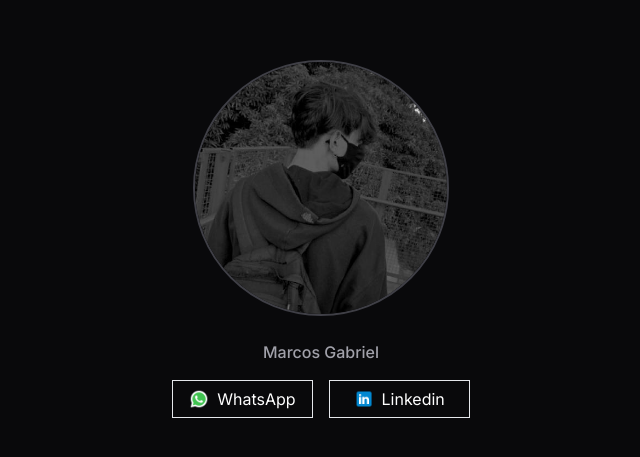
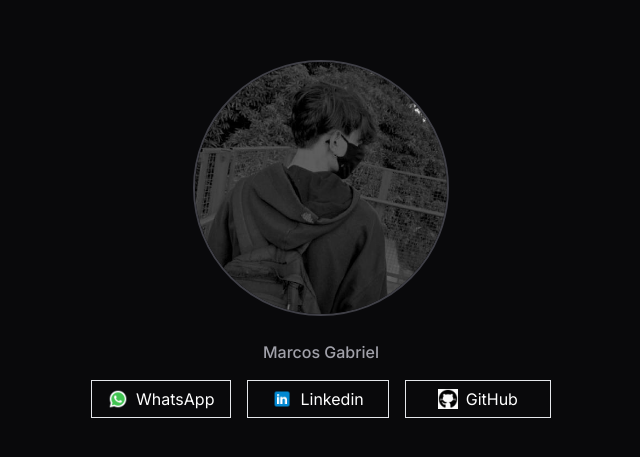
Before and after one commit to Marcosskai/Marcosskai.github.io, a React (Vite) app: page / in a window 1280 px wide. Shown: the part 161-618 px from the top of the page, without its empty margins (319-959 px from the left). Built offline with nearby package versions, Linux system fonts and the light colour scheme; a web font is replaced by a local one.

Commit message:
gitButton

```diff
--- a/src/app.tsx
+++ b/src/app.tsx
@@ -6,6 +6,9 @@ export function App() {
   const buttonTextLinkedin = "Linkedin";
   const iconPathLinkedin = "/styles/icons/icon-linkedin.png";
   const meIcon = "/styles/icons/me.png"
+  const gitIcon = "/styles/icons/icon-github.png";
+  const linkUrlGitHub = "https://github.com/Marcosskai"
+  const buttonTextGitHub = "GitHub"
 
   return (
     <main className="flex flex-col items-center justify-center min-h-screen">
@@ -31,6 +34,12 @@ export function App() {
             {buttonTextLinkedin}
           </button>
         </a>
+        <a href={linkUrlGitHub} target="_blank" rel="noopener noreferrer">
+          <button className="px-8 py-1.5 bg-zinc-950 text-white border flex items-center gap-2 hover:bg-zinc-300 transition-colors duration-200">
+            <img src={gitIcon} alt="Linkedin Icon" className="w-5 h-5 bg-zinc-50" />
+            {buttonTextGitHub}
+          </button>
+        </a>
       </div>
     </main>
   );
```
Also changed, not shown: styles/icons/icon-github.png (added).
